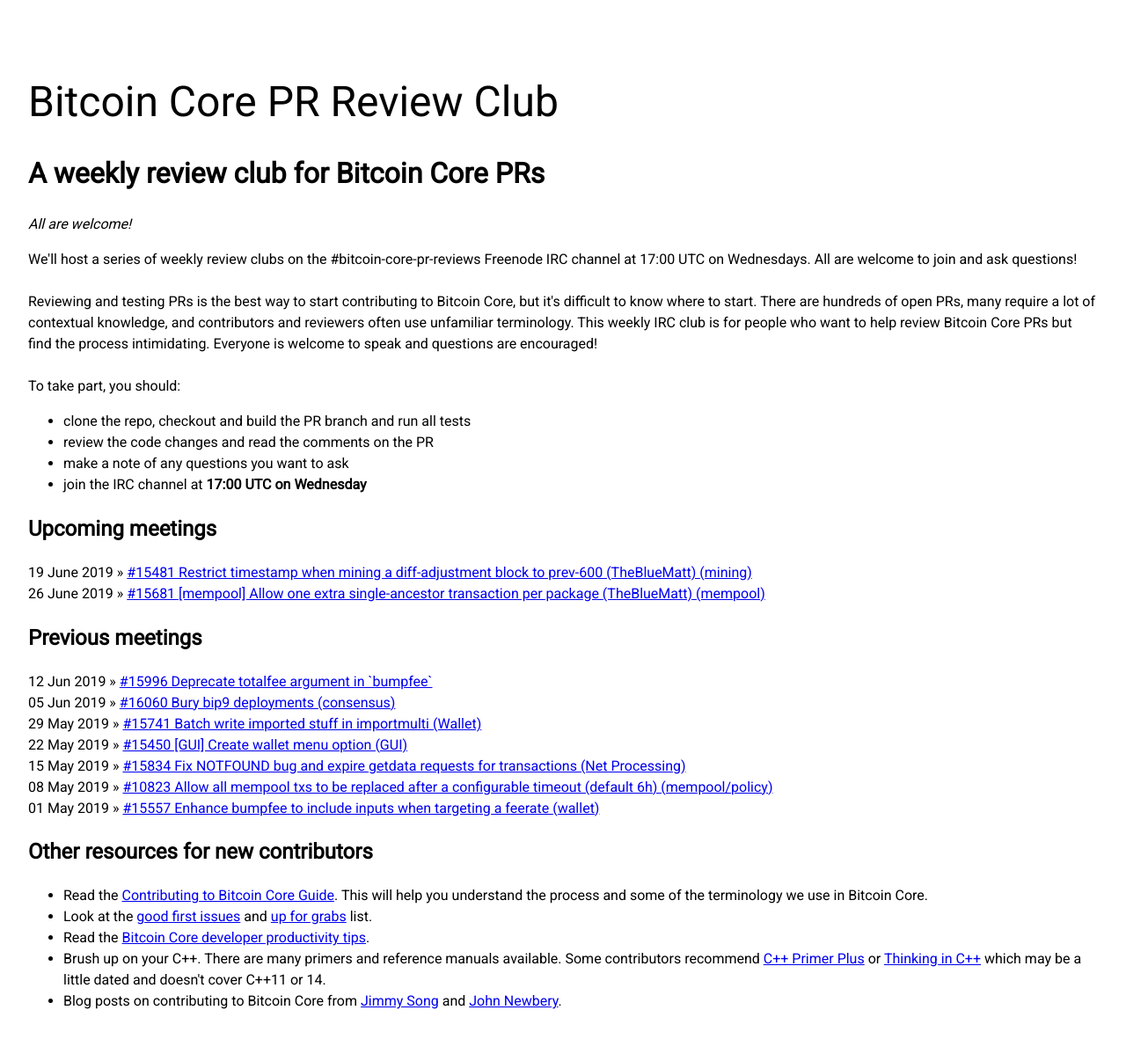
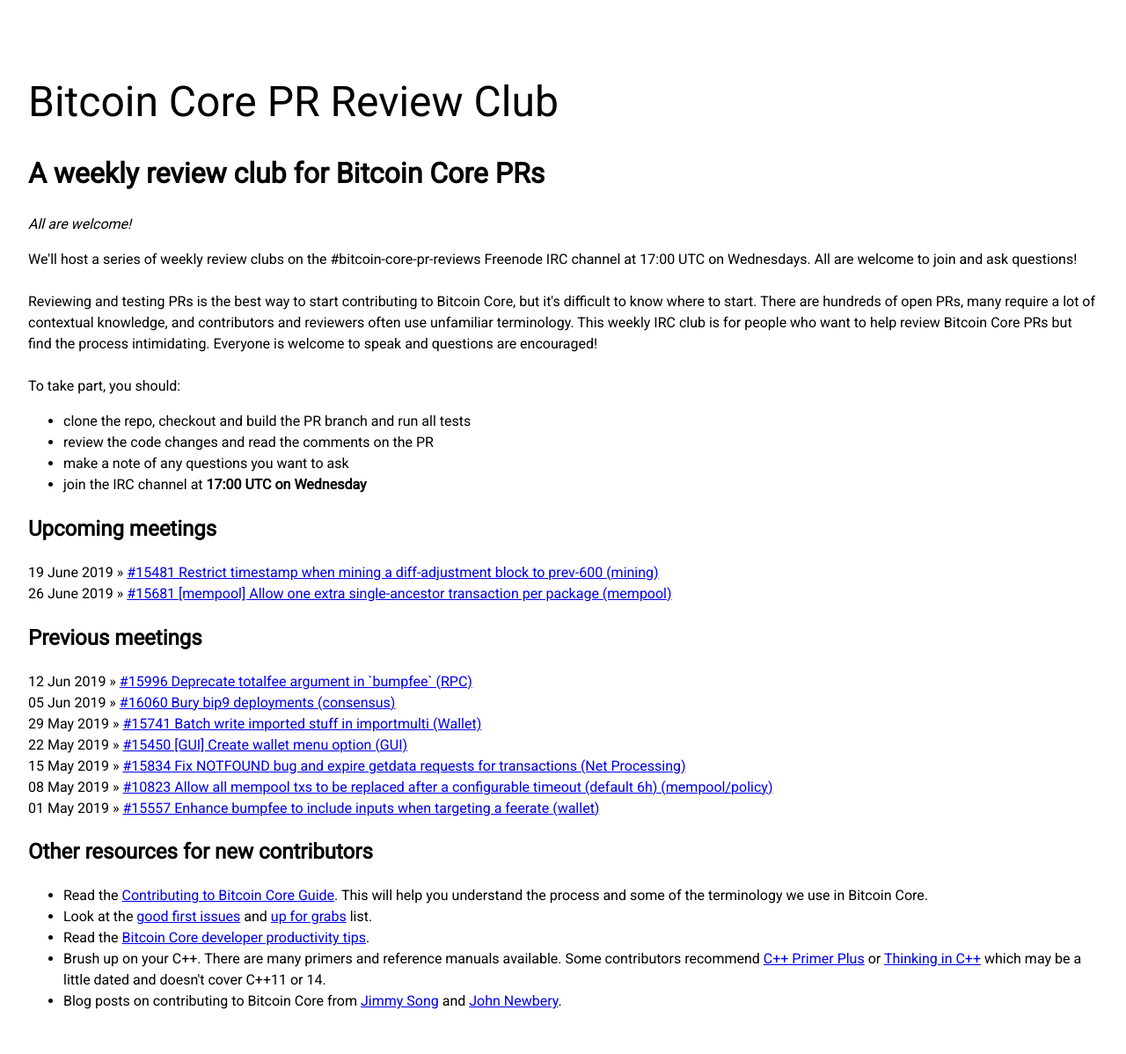
Before and after one commit to bitcoin-core-review-club/website, a Jekyll site: the page built from index.html, in a window 1280 px wide. Shown: the whole page at 88% size. Built offline with Jekyll 4.4.1, drawn with Linux system fonts in a browser that asks for light colours; nearby versions of some CDN libraries; the list of posts is cut into pages by our own code.

Commit message:
Minor changes to post titles

```diff
--- a/_posts/2019-06-12-#15996.md
+++ b/_posts/2019-06-12-#15996.md
@@ -1,6 +1,6 @@
 ---
 layout: post
-title: "#15996 Deprecate totalfee argument in `bumpfee`"
+title: "#15996 Deprecate totalfee argument in `bumpfee` (RPC)"
 ---
 
 [https://github.com/bitcoin/bitcoin/pull/15996](https://github.com/bitcoin/bitcoin/pull/15996)
--- a/index.html
+++ b/index.html
@@ -16,8 +16,8 @@
     </ul>
 
   <h2>Upcoming meetings</h2>
-  <p>19 June 2019 » <a href="https://github.com/bitcoin/bitcoin/pull/15481">#15481 Restrict timestamp when mining a diff-adjustment block to prev-600 (TheBlueMatt) (mining)</a><br/>
-  26 June 2019 » <a href="https://github.com/bitcoin/bitcoin/pull/15681">#15681 [mempool] Allow one extra single-ancestor transaction per package (TheBlueMatt) (mempool)</a></p>
+  <p>19 June 2019 » <a href="https://github.com/bitcoin/bitcoin/pull/15481">#15481 Restrict timestamp when mining a diff-adjustment block to prev-600 (mining)</a><br/>
+  26 June 2019 » <a href="https://github.com/bitcoin/bitcoin/pull/15681">#15681 [mempool] Allow one extra single-ancestor transaction per package (mempool)</a></p>
 
   <div class="Home-posts">
     <h2 class="Home-posts-title">Previous meetings</h2>
```
